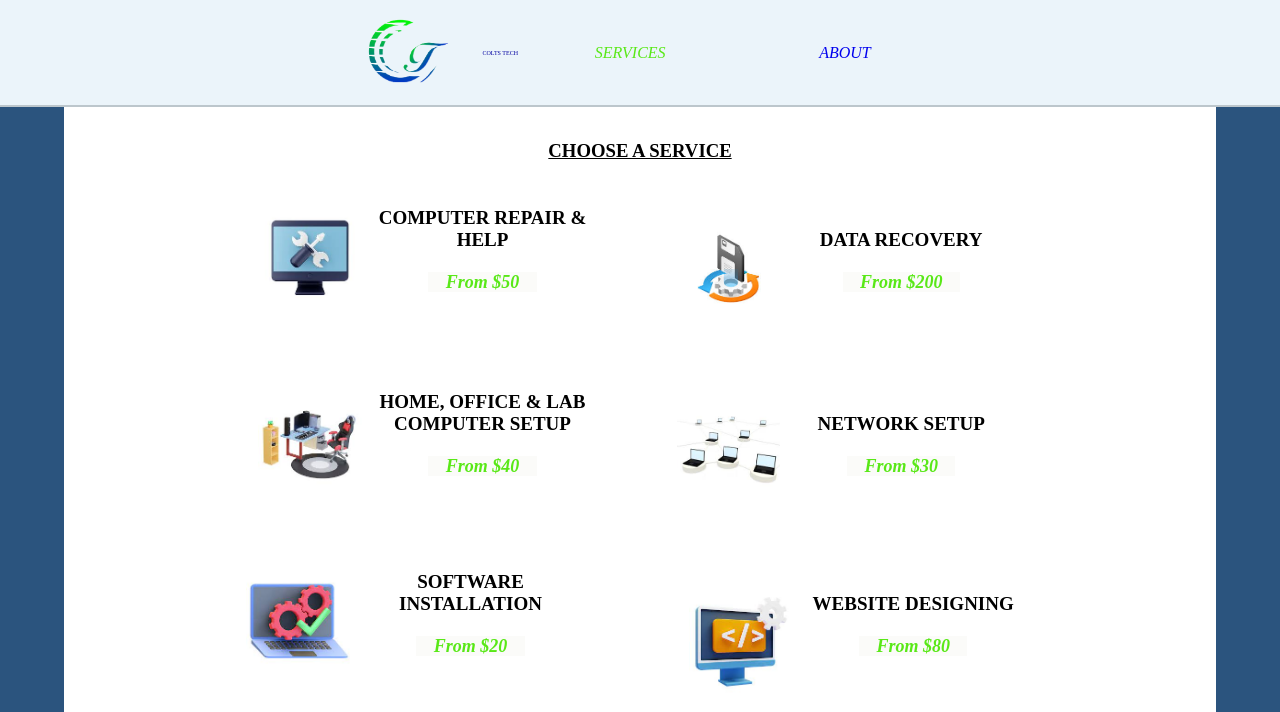
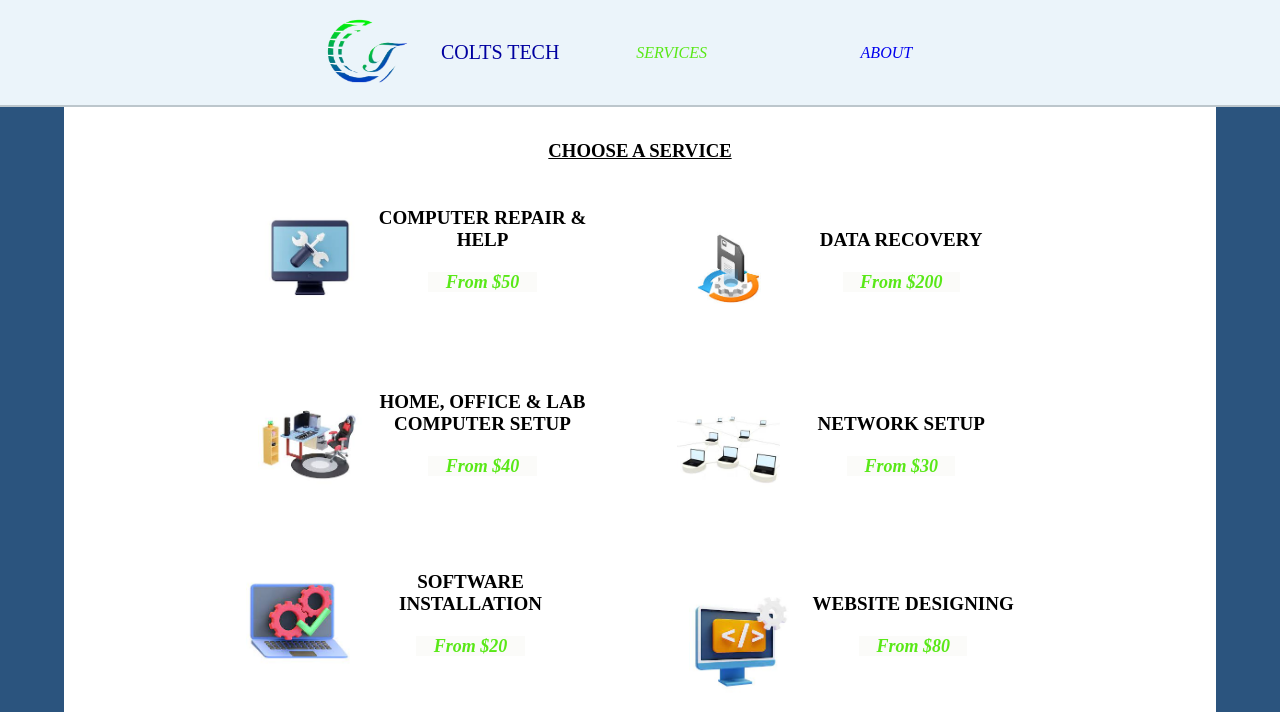
Before and after one commit to coltsmoe/Colts-Tech, a plain HTML site: page index.html in a window 1280 px wide. Shown: the top 712 px of the page. Drawn offline with Linux system fonts and the light colour scheme.

Commit message:
Update index.html

```diff
--- a/index.html
+++ b/index.html
@@ -26,7 +26,7 @@
 		position:fixed;
 	}
 	.hrd p {
-		font-size:20%;
+		font-size:20;
 		font-family: elephant;
 	}
 	.rep{
```
